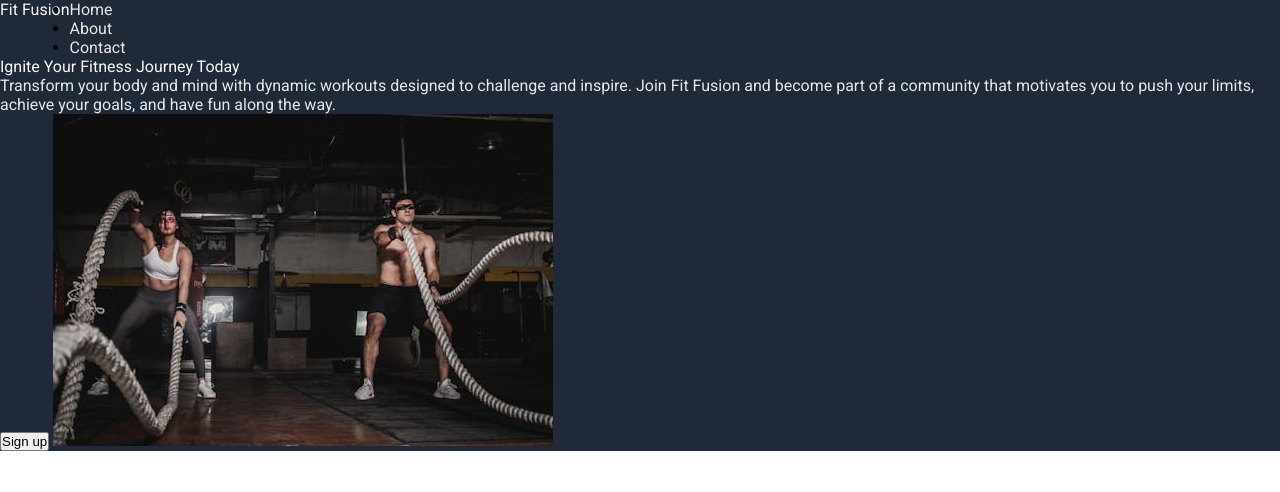
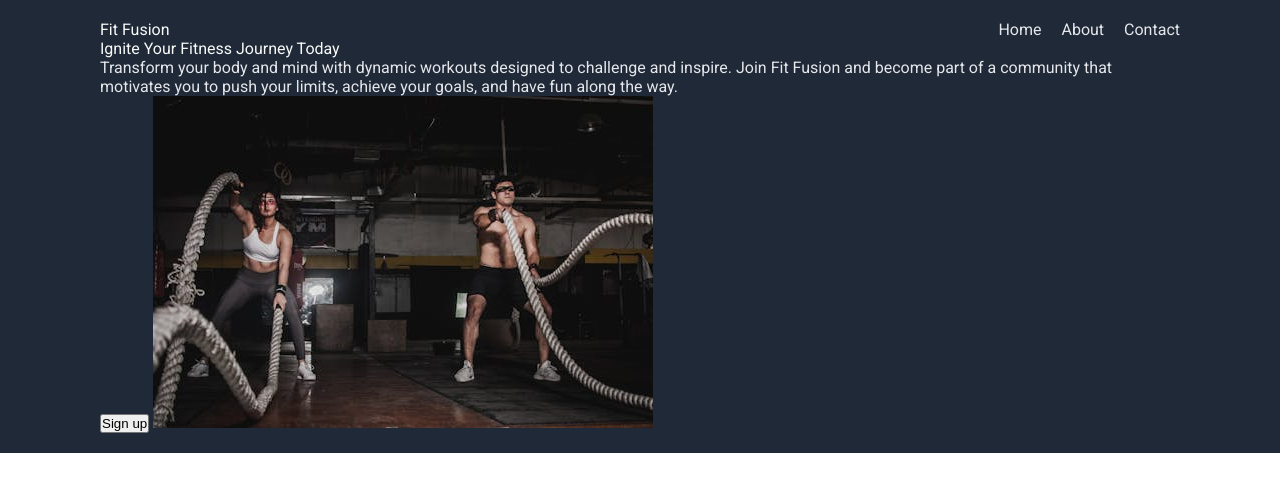
Before and after one commit to Honcho1/fit-fusion, a plain HTML site: page index.html in a window 1280 px wide. Drawn offline with Linux system fonts and the light colour scheme.

Commit message:
Give the header section a padding

```diff
--- a/css/style.css
+++ b/css/style.css
@@ -14,10 +14,20 @@ body {
   background-color: #1f2937;
   display: flex;
   flex-direction: column;
+  padding: 20px 100px;
 }
 
 .navbar {
   display: flex;
+  justify-content: space-between;
+}
+
+ul {
+  list-style-type: none;
+  margin: 0;
+  padding: 0;
+  display: flex;
+  gap: 20px;
 }
 
 .logo,
```
